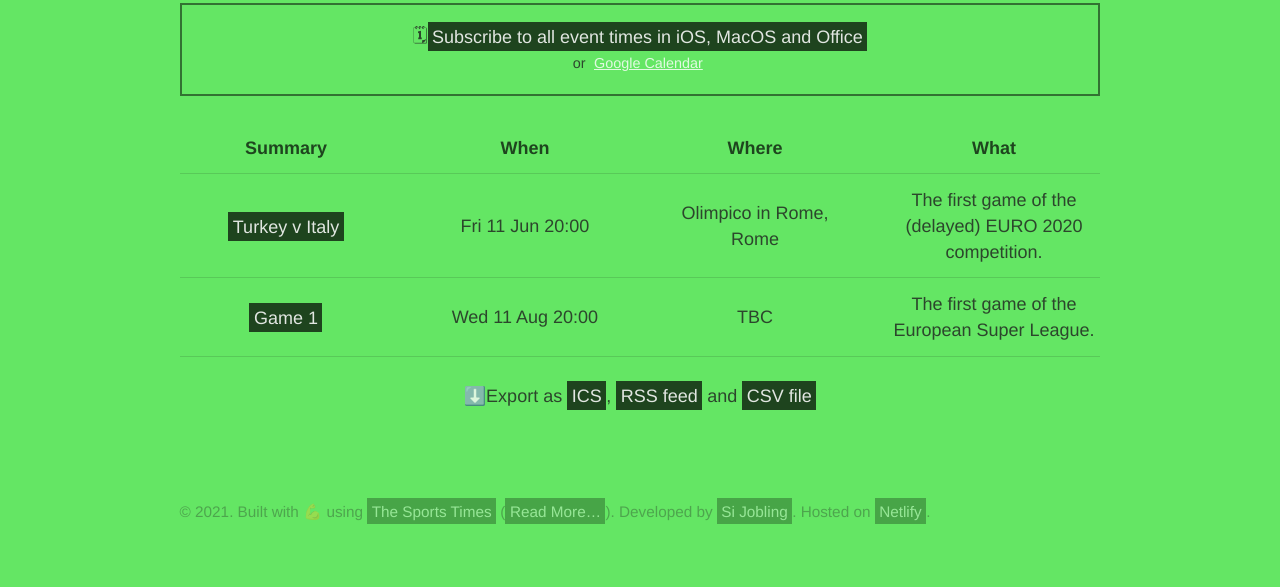
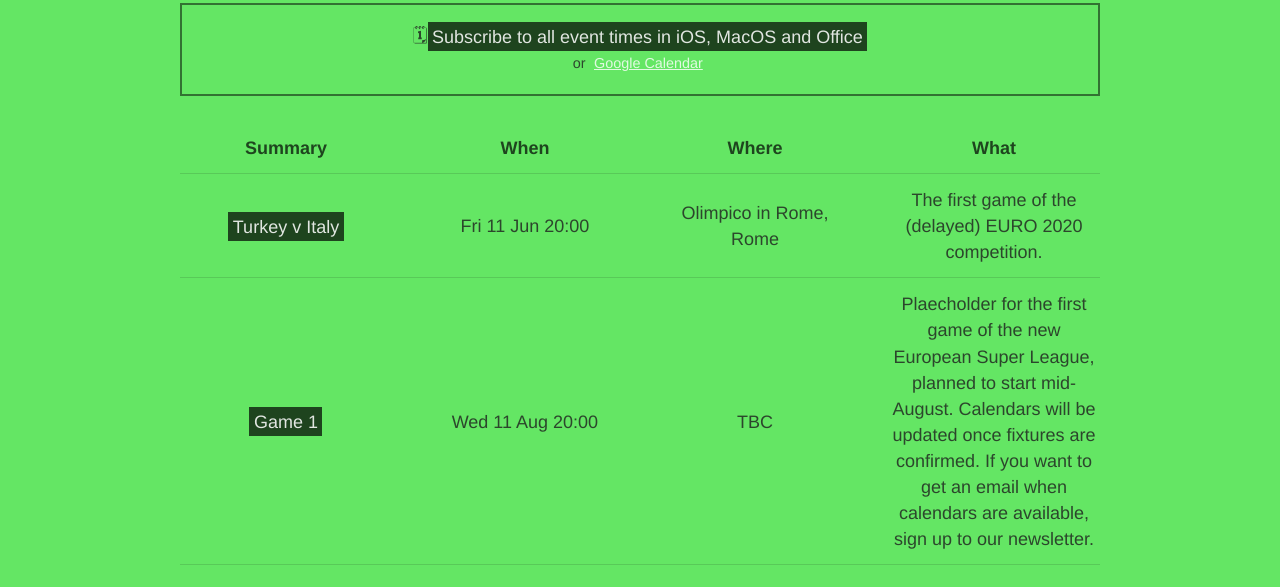
Before and after one commit to sportstimes/footballcal, a Gatsby site: page / in a window 1280 px wide. Shown: the part 190-777 px from the top of the page. Built offline with nearby package versions, Linux system fonts and the light colour scheme; Gatsby itself is replaced by a stand-in of ours.

Commit message:
Link to Mailchimp from Super League placeholder

```diff
--- a/src/content/super-league/game-1.md
+++ b/src/content/super-league/game-1.md
@@ -7,4 +7,8 @@ path: /super-league/game-1/
 tags: ["Super League", "Manchester United", "Liverpool", "Manchester City", "Arsenal", "Chelsea", "Tottenham", "Real Madrid", "Barcelona", "Atlético Madrid", "Juventus", "AC Milan", "Inter Milan"]
 ---
 
-The first game of the European Super League.
+Plaecholder for the first game of the new **European Super League**, planned to start mid-August.
+
+Calendars will be updated once fixtures are confirmed.
+
+If you want to get an email when calendars are available, [sign up to our newsletter](http://eepurl.com/hvtz2b).
```
